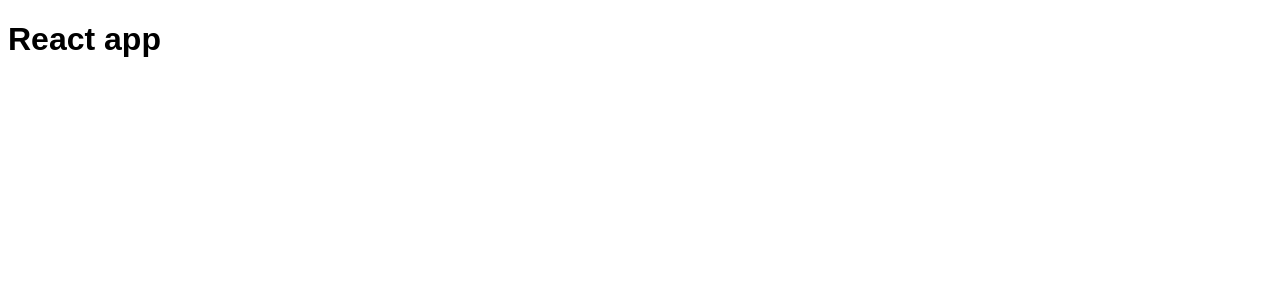
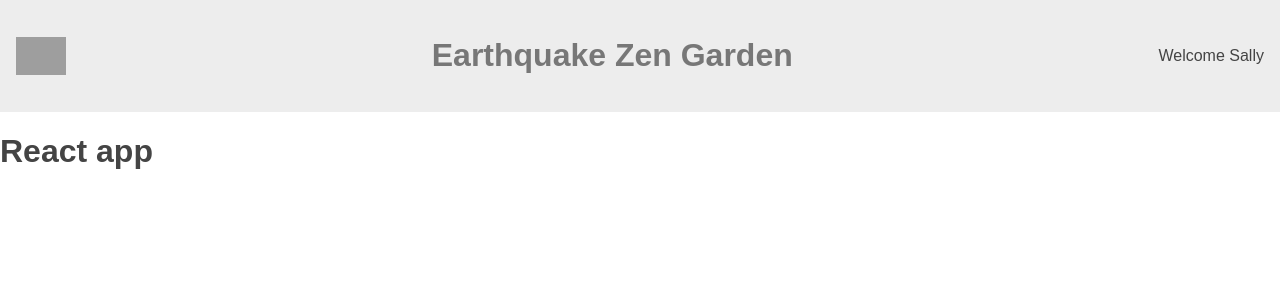
Before and after one commit to tesshuang/earthquake-zen-garden, a React app: page / in a window 1280 px wide. Shown: the top 300 px of the page. Built offline with nearby package versions, Linux system fonts and the light colour scheme; grey boxes are pictures that could not be loaded.

Commit message:
Add header to app and update styling

```diff
--- a/src/App.css
+++ b/src/App.css
@@ -6,6 +6,28 @@
   --purple: #6600cc;
 }
 
+html,
+body {
+  margin: 0;
+}
+
 .App {
   font-family: sans-serif;
+  color: var(--gray-300);
 }
+
+header {
+  display: flex;
+  background-color: var(--gray-100);
+  justify-content: space-between;
+  align-items: center;
+  padding: 1rem;
+}
+
+header h1 {
+  color: var(--gray-200);
+}
+
+header img {
+  width: 50px;
+}
--- a/src/App.tsx
+++ b/src/App.tsx
@@ -1,9 +1,18 @@
 import React from 'react';
+import Header from './components/Header';
+import dataJson from './data.json';
 import './App.css';
 
 const App = () => {
+  const { site, profile, data } = dataJson;
+
   return (
     <div className="App">
+      <Header
+        logoImage={site.logoImage}
+        title={site.title}
+        user={profile.firstName}
+      />
       <h1>React app</h1>
     </div>
   );
```
